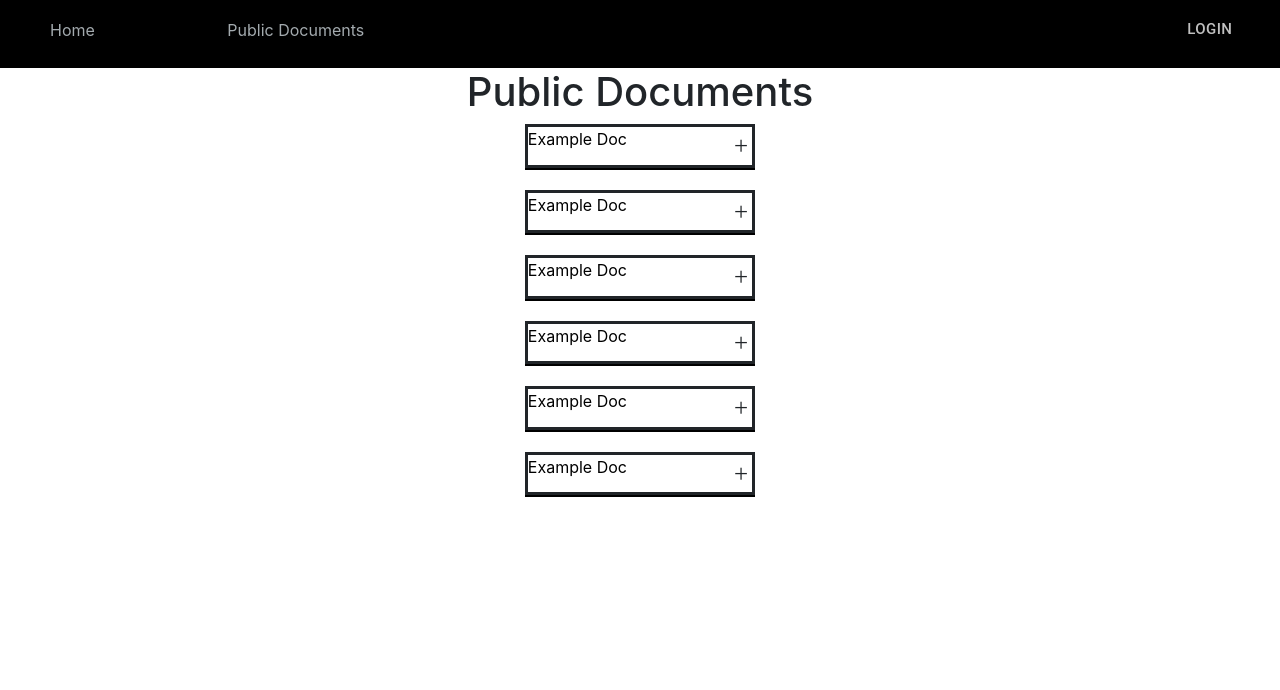
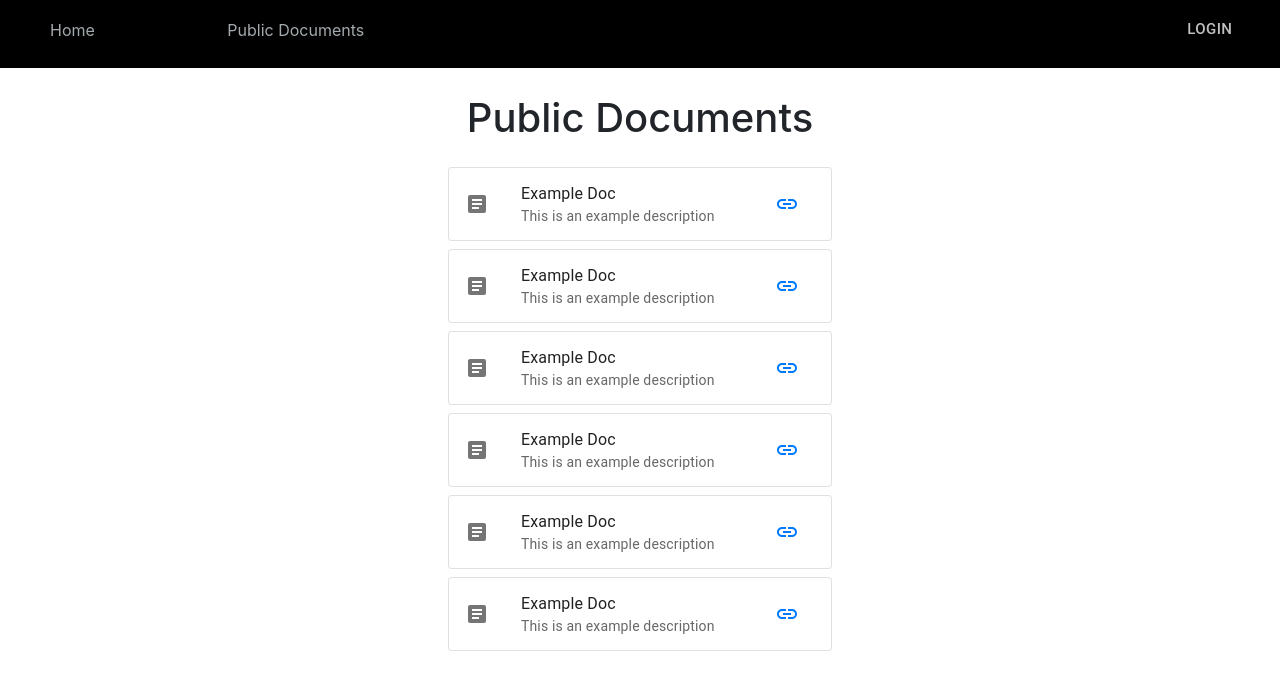
Before and after one commit to emma-woodward/NeighborhoodWebsite, a React (Create React App) app in the folder app/: page /public_documents in a window 1280 px wide. Shown: the top 690 px of the page. Built offline with nearby package versions, Linux system fonts and the light colour scheme.

Commit message:
Redid public documents page

```diff
--- a/app/src/Components/Document.js
+++ b/app/src/Components/Document.js
@@ -1,4 +1,8 @@
 import React, {useState } from 'react';
+import LinkIcon from '@mui/icons-material/Link';
+import ArticleIcon from '@mui/icons-material/Article'
+import { ListItem, ListItemIcon, ListItemButton, ListItemText, Card } from '@mui/material';
+
 /**
  * Document Component
  *
@@ -9,24 +13,20 @@ import React, {useState } from 'react';
  */
 function Document(props) {
 
-const[expandedView, setExapndedView] = useState(false);
-
   return (
-      <div>
-        <div className="DocumentDiv">
-            <a href={props.DocumentLink}>
-            <div>
-                {props.DocumentTitle}
-            </div>
-            </a>
-        {expandedView ? <div className="DocumentExpandDiv" onClick={()=>{setExapndedView(!expandedView);}}>  -  </div> :
-        <div className="DocumentExpandDiv" onClick={()=>{setExapndedView(!expandedView);}}>  +  </div>}
-
-    </div>
-    <div className="DocumentDescriptionDiv">
-            {expandedView && <p>{props.DocumentDesc}</p>}
-        </div>
-      </div>
+    <Card variant="outlined" className="Document">
+      <ListItem>
+        <ListItemIcon>
+          <ArticleIcon />
+        </ListItemIcon>
+        <ListItemText primary={props.DocumentTitle} secondary={props.DocumentDesc} />
+        <a href={props.DocumentLink}>
+          <ListItemButton>
+            <LinkIcon />
+          </ListItemButton>
+        </a>
+      </ListItem>
+    </Card>
   );
 }
 
--- a/app/src/Components/Navbar.js
+++ b/app/src/Components/Navbar.js
@@ -1,22 +1,16 @@
 import { Button } from '@material-ui/core';
-import { Route, Switch,  BrowserRouter as Router, Link } from "react-router-dom";
+import { Route, Switch,  BrowserRouter as Router, Link, Redirect } from "react-router-dom";
 import PrivateRoute from './PrivateRoute';
+import 'bootstrap/dist/css/bootstrap.css';
+import Dropdown from 'react-bootstrap/Dropdown';
+import { useAuth } from '../Contexts/AuthContext';
+import * as Pages from '../Pages';
 import styles from '../Styling.css';
-import 'bootstrap/dist/css/bootstrap.css';
-import { useAuth } from '../Contexts/AuthContext';
-import Dropdown from 'react-bootstrap/Dropdown';
-
-//Page Imports
-import LoginPage from '../Pages/LoginPage';
-import ResetPage from '../Pages/ResetPassword'
-import HomePage from '../Pages/HomePage';
-import DashboardPage from '../Pages/DashboardPage';
-import PublicDocumentsPage from '../Pages/PublicDocumentsPage';
-import MoreAnnouncementsPage from '../Pages/MoreAnnouncementsPage';
 
 function Navbar() {
 
   const {currentUser, logout} = useAuth();
+  const redirectToReset = (<Redirect to="/reset_password"/>);
 
   const myAccountDropDown = (
     <Dropdown className="navBarDropDownMenu" style={{float: "right"}}>
@@ -25,7 +19,7 @@ function Navbar() {
       </Dropdown.Toggle>
 
       <Dropdown.Menu>
-        <Dropdown.Item><Link to="/reset_password">Reset Password</Link></Dropdown.Item>
+        <Dropdown.Item onClick={redirectToReset}>Reset Password</Dropdown.Item>
         <Dropdown.Item onClick={logout}>Log Out</Dropdown.Item>
       </Dropdown.Menu>
     </Dropdown>
@@ -36,7 +30,7 @@ function Navbar() {
       <Router>
         <div className="TheNavBar">
           <nav>
-          {currentUser ? myAccountDropDown : <a href="/login"><Button className="LogButton" size="large" variant="outlined">Login</Button></a>}
+            {currentUser ? myAccountDropDown : <a href="/login"><Button className="LogButton" size="large" variant="outlined">Login</Button></a>}
             <ul>
                 <li><Link to="/" className="IndividualLinks"><div>Home</div></Link></li>
                 {currentUser && <li><Link to="/dashboard" className="IndividualLinks"><div>Dashboard</div></Link></li>}
@@ -46,20 +40,20 @@ function Navbar() {
         </div>
           <Switch>
               <Route exact path="/">
-                <HomePage />
+                <Pages.HomePage />
               </Route>
 
               <Route path="/login">
-                <LoginPage />
+                <Pages.LoginPage />
               </Route>
 
               <Route path="/public_documents">
-                <PublicDocumentsPage />
+                <Pages.PublicDocumentsPage />
               </Route>
 
-              <PrivateRoute path="/reset_password" component={ResetPage} />
-              <PrivateRoute path="/dashboard" component={DashboardPage} />
-              <PrivateRoute path="/more_announcements" component={MoreAnnouncementsPage} />
+              <PrivateRoute path="/reset_password" component={Pages.ResetPage} />
+              <PrivateRoute path="/dashboard" component={Pages.DashboardPage} />
+              <PrivateRoute path="/more_announcements" component={Pages.MoreAnnouncementsPage} />
           </Switch>
       </Router>
     </div>
--- a/app/src/Pages/PublicDocumentsPage.js
+++ b/app/src/Pages/PublicDocumentsPage.js
@@ -5,7 +5,7 @@ function PublicDocuments() {
 
   return (
     <div className="PublicDocumentsPage">
-        <h1 style={{textAlign: "center"}}>Public Documents</h1>
+        <h1 style={{textAlign: "center", marginBottom: '2%', marginTop: '2%'}}>Public Documents</h1>
         <Document DocumentTitle="Example Doc" DocumentLink="https://www.dropbox.com/s/5q6wz81y83jofj7/document.pdf?dl=0" DocumentDesc="This is an example description" />
         <Document DocumentTitle="Example Doc" DocumentLink="https://www.dropbox.com/s/5q6wz81y83jofj7/document.pdf?dl=0" DocumentDesc="This is an example description" />
         <Document DocumentTitle="Example Doc" DocumentLink="https://www.dropbox.com/s/5q6wz81y83jofj7/document.pdf?dl=0" DocumentDesc="This is an example description" />
--- a/app/src/Pages/ResetPassword.js
+++ b/app/src/Pages/ResetPassword.js
@@ -80,8 +80,7 @@ function ResetPassword() {
   return (
     <div className="textCenter" disabled={goHome}>
       {!currentUser && <Redirect to="/login" />}
-      {goHome && successScreen}
-      {!goHome && resetScreen}
+      {goHome ? successScreen : resetScreen}
     </div>
   );
 }
--- /dev/null
+++ b/app/src/Pages/index.js
@@ -0,0 +1,15 @@
+import LoginPage from '../Pages/LoginPage';
+import ResetPage from '../Pages/ResetPassword'
+import HomePage from '../Pages/HomePage';
+import DashboardPage from '../Pages/DashboardPage';
+import PublicDocumentsPage from '../Pages/PublicDocumentsPage';
+import MoreAnnouncementsPage from '../Pages/MoreAnnouncementsPage';
+
+export {
+    LoginPage,
+    ResetPage,
+    HomePage,
+    DashboardPage,
+    PublicDocumentsPage,
+    MoreAnnouncementsPage,
+}
--- a/app/src/Styling.css
+++ b/app/src/Styling.css
@@ -60,41 +60,13 @@
     padding: 10px;
 }
 
-.DocumentDiv{
+.Document{
     margin: auto;
     border-style: solid;
-    width: 18%;
+    width: 30%;
     display: flex;
     height: fit-content;
-}
-
-.DocumentDiv a{
-    text-decoration: none;
-    color: black;
-}
-
-.DocumentExpandDiv{
-    margin-left: auto;
-    width: auto;
-    font-family: "wide font";
-    font-size: 25px;
-    margin-right: 4px;
-}
-
-.DocumentDiv:hover{
-    background-color: silver;
-}
-
-.DocumentDescriptionDiv{
-    margin: auto;
-    border-top: 1px solid black;
-    border-bottom: 1px solid black;
-    border-left: 1px solid black;
-    border-right: 1px solid black;
-    width: 18%;
-    display: flex;
-    height: fit-content;
-    margin-bottom: 20px;
+    margin-block: 0.5em;
 }
 
 .LogButton{
```
Also changed, not shown: 1 other file (tests, documents, lock files or other folders).
